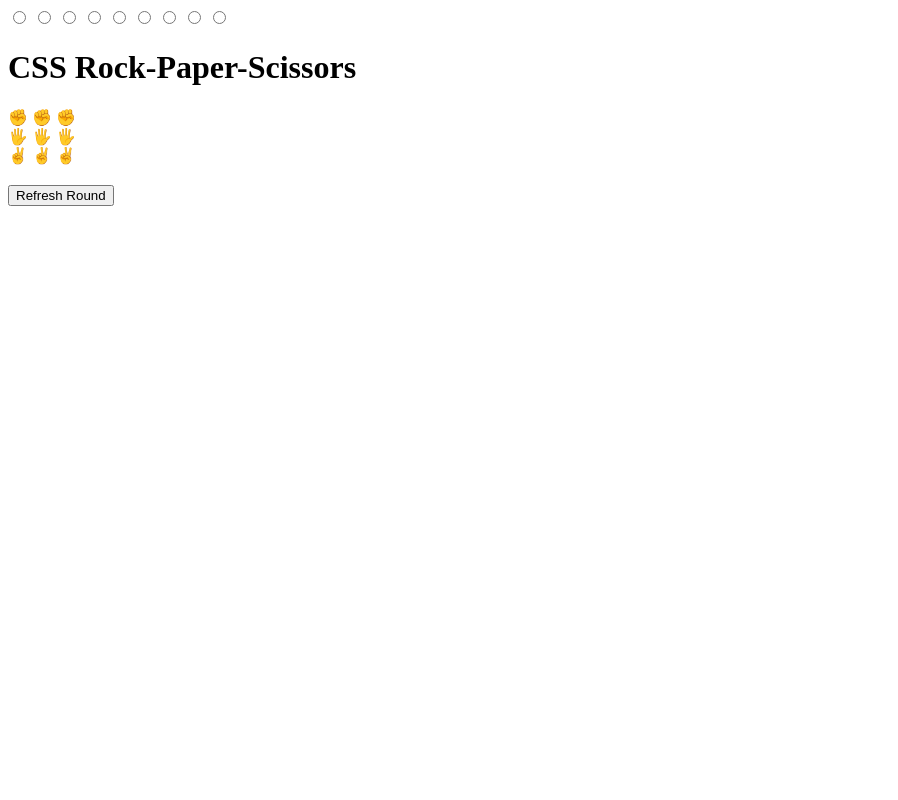
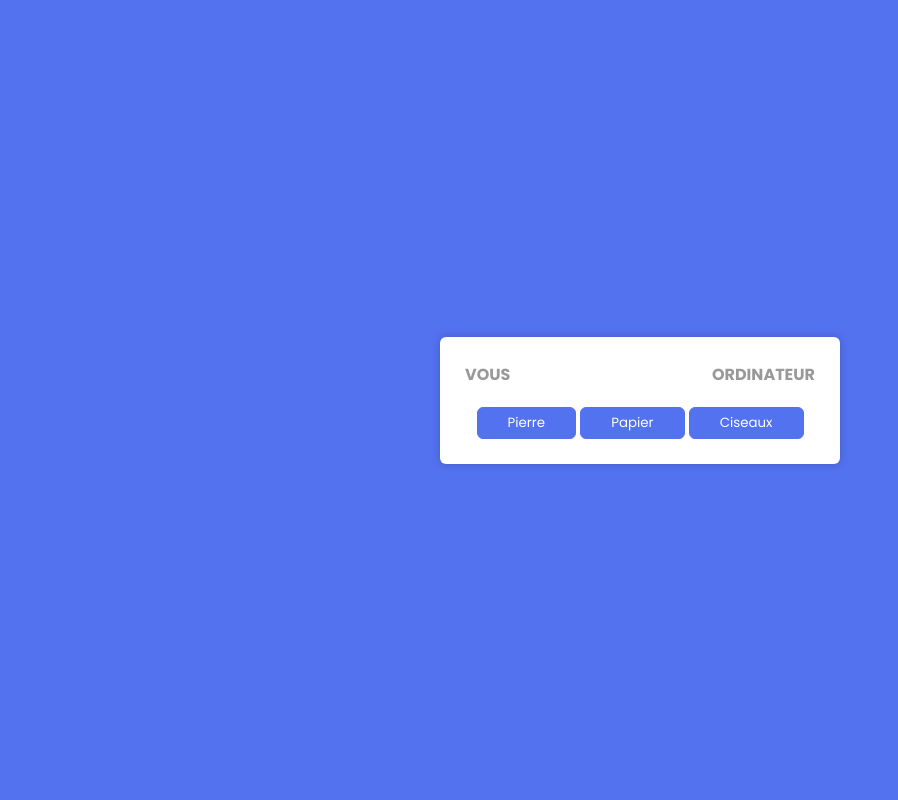
Before and after one commit to rin4d/projetdemo, a PHP site: page /ppc/ppc.html in a window 1280 px wide. Shown: the whole page, without its empty margins (0-898 px from the left). Run offline with PHP 8.4, Linux system fonts and the light colour scheme; a stand-in replaces the project's code that opens the database connection.

Commit message:
Add files via upload

```diff
--- a/ppc/ppc.css
+++ b/ppc/ppc.css
@@ -1,233 +1,62 @@
-@import url('https://fonts.googleapis.com/css?family=Acme&display=swap');
 
-@keyframes changeOrder {
-  from { z-index: 9;}
-  to { z-index: 1; }
+*{
+    margin: 0;
+    padding: 0;
+    box-sizing: border-box;
+    font-family: "Poppins", sans-serif;
 }
 
-@keyframes handShake {
-  0%,100% { transform: rotate(10deg); }
-  50% { transform: rotate(-10deg); }
+body{
+    display: flex;
+    align-items: center;
+    justify-content: center;
+    height: 100vh;
+    flex-direction: column;
+    background-color: #5372f0;
 }
 
-@keyframes handShake2 {
-  0%,100% { transform: rotateY(180deg) rotate(10deg); }
-  50% { transform: rotateY(180deg) rotate(-10deg); }
+section{
+    display: flex;
+    flex-direction: column;
+    align-items: center;
+    width: 400px;
+    background-color: #fff;
+    padding: 25px;
+    box-shadow: 0 0 10px rgba(0,0,0,0.2);
+    border-radius: 6px;
 }
 
-html, body {
-  margin: 0;
-  padding: 0;
-  border: 0;
-  line-height: 1;
-  font-family: Acme, Arial, sans-serif;
+.choix{
+    display: flex;
+    width: 100%;
+    justify-content: space-between;
+}
+.choix h4{
+    display: flex;
+    flex-direction: column;
+    align-items: center;
+    text-transform: uppercase;
+    color: #999;
 }
 
-form {
-  position: absolute;
-  top: 0;
-  right: 0;
-  bottom: 0;
-  left: 0;
-  display: flex;
-  align-items: center;
-  justify-content: center;
-  flex-direction: column;
+img {
+    width: 60px;
+    height: 60px;
+    margin: 20px 0;
 }
 
-h1 {
-  text-align: center;
+button{
+    padding: 5px 30px;
+    margin-top: 20px;
+    border: 1px solid #5372f0;
+    background-color: #5372f0;
+    color: #fff;
+    cursor: pointer;
+    border-radius: 6px;
+    text-transform: capitalize;
 }
 
-#hands {
-  text-align: center;
+button:focus{
+    background: #fff;
+    color: #5372f0;
 }
-
-input:checked ~ div .hand {
-  animation: none !important;
-}
-
-.hand {
-  margin: 20px;
-  width: 200px;
-  height: 200px;
-  position: relative;
-  transform: rotate(10deg);
-  display: inline-block;
-  animation: handShake 2s infinite;
-}
-
-.hand > div {
-  position: absolute;
-  box-sizing: border-box;
-  border: 2px solid black;
-  background: gold;
-  transition: all 0.1s;
-}
-
-.fist {
-  height: 110px;
-  left: 40px;
-  top: 50px;
-  width: 90px;
-  border-radius: 20px 0 0 20px;
-}
-
-.finger {
-  width: 70px;
-  height: 30px;
-  border-radius: 20px;
-  left: 80px;
-  transform-origin: 0 50%;
-}
-
-.finger-1 { top: 50px; --dif: 0px; }
-.finger-2 { top: 78px; left: 84px; --dif: 4px; }
-.finger-3 { top: 106px; --dif: 0px; }
-.finger-4 { top: 134px; height: 26px; left: 76px; --dif: -8px; }
-
-div.thumb {
-  width: 35px;
-  height: 70px;
-
-  border-radius: 0 20px 20px 20px;
-  top: 50px;
-  left: 80px;
-  border-left: 0 solid;
-  box-shadow: -17px 6px 0 -15px black;
-}
-
-div.arm {
-  width: 22px;
-  height: 70px;
-  left: 20px;
-  top: 70px;
-  border: 0;
-  border-top: 2px solid black;
-  border-bottom: 2px solid black;
-}
-
-#user-hand {
-  transform: rotateY(180deg);
-  animation: handShake2 2s infinite;
-  position: relative;
-}
-
-input[type="radio"] {
-  position: absolute;
-  top: -1000in;
-  left: -1000in;
-}
-
-input[id$="scissors"]:checked ~ div #user-hand .finger-1,
-input[id^="scissors"]:checked ~ div #computer-hand .finger-1 {
-  width: 130px;
-  transform:rotate(-5deg);
-}
-
-input[id$="scissors"]:checked ~ div #user-hand .finger-2,
-input[id^="scissors"]:checked ~ div #computer-hand .finger-2 {
-  width: 130px;
-  transform:rotate(5deg);
-}
-
-input[id$="paper"]:checked ~ div #user-hand .finger-1,
-input[id$="paper"]:checked ~ div #user-hand .finger-2,
-input[id$="paper"]:checked ~ div #user-hand .finger-3,
-input[id$="paper"]:checked ~ div #user-hand .finger-4,
-input[id^="paper"]:checked ~ div #computer-hand .finger-1,
-input[id^="paper"]:checked ~ div #computer-hand .finger-2,
-input[id^="paper"]:checked ~ div #computer-hand .finger-3,
-input[id^="paper"]:checked ~ div #computer-hand .finger-4 {
-  left: 124px;
-  left: calc(124px + var(--dif));
-  width: 80px;
-  border-left: 0;
-  border-radius: 0 20px 20px 0;
-}
-
-#rock-rock:checked ~ div h2::before,
-#paper-paper:checked ~ div h2::before,
-#scissors-scissors:checked ~ div h2::before {
-  content: "You Tied!"
-}
-#rock-paper:checked ~ div h2::before,
-#paper-scissors:checked ~ div h2::before,
-#scissors-rock:checked ~ div h2::before {
-  content: "You Win!"
-}
-#rock-scissors:checked ~ div h2::before,
-#paper-rock:checked ~ div h2::before,
-#scissors-paper:checked ~ div h2::before {
-  content: "Computer Wins!"
-}
-
-#message {
-  text-align: center;
-  display: none;
-}
-
-input:checked ~ #message {
-  display: block;
-}
-
-#hands {
-  display: flex;
-  align-items: center;
-  justify-content: center;
-}
-
-#icons {
-  width: 30px;
-  height: 200px;
-  display: inline-flex;
-  flex-direction: column;
-}
-
-#icons > div {
-  flex: 1;
-  align-items: center;
-  justify-content: center;
-  width: 60px;
-  height: 60px;
-  overflow: hidden;
-  position: relative;
-}
-
-
-label:active {
-  position:static;
-  margin-left: 60px;
-}
-
-label:active::before {
-  content: "";
-  position: absolute;
-  top: 0;
-  left: 0;
-  width: 60px;
-  z-index: 10;
-  height: 60px;
-}
-
-
-label {
-  animation: changeOrder 0.45s infinite linear;
-  background: #f5f5f5;
-  border: 1px solid #ccc;
-  box-sizing: border-box;
-  cursor: pointer;
-  display: block;
-  height: 60px;
-  width: 60px;
-  line-height: 60px;
-  font-size: 2rem;
-  position: absolute;
-  top: 0;
-  left: 0;
-  user-select: none;
-}
-
-label:nth-of-type(1) { animation-delay: -0.00s; }
-label:nth-of-type(2) { animation-delay: -0.15s; }
-label:nth-of-type(3) { animation-delay: -0.30s; }
--- a/ppc/ppc.html
+++ b/ppc/ppc.html
@@ -1,61 +1,29 @@
-<form>
-
-    <input type="radio" id="rock-rock" name="rock-paper-scissors">
-    <input type="radio" id="rock-paper" name="rock-paper-scissors">
-    <input type="radio" id="rock-scissors" name="rock-paper-scissors">
-    <input type="radio" id="paper-rock" name="rock-paper-scissors">
-    <input type="radio" id="paper-paper" name="rock-paper-scissors">
-    <input type="radio" id="paper-scissors" name="rock-paper-scissors">
-    <input type="radio" id="scissors-rock" name="rock-paper-scissors">
-    <input type="radio" id="scissors-paper" name="rock-paper-scissors">
-    <input type="radio" id="scissors-scissors" name="rock-paper-scissors">
-
-    <div>
-      <h1>CSS Rock-Paper-Scissors</h1>
-      <div id="hands">
-        <div class="hand" id="computer-hand">
-          <div class="fist"></div>
-          <div class="finger finger-1"></div>
-          <div class="finger finger-2"></div>
-          <div class="finger finger-3"></div>
-          <div class="finger finger-4"></div>
-          <div class="thumb"></div>
-          <div class="arm"></div>
+<!DOCTYPE html>
+<html lang="fr">
+<head>
+    <meta charset="UTF-8">
+    <meta name="viewport" content="width=device-width, initial-scale=1.0">
+    <title>Document</title>
+    <link rel="stylesheet" href="ppc.css">
+    <link rel="preconnect" href="https://fonts.googleapis.com">
+<link rel="preconnect" href="https://fonts.gstatic.com" crossorigin>
+<link href="https://fonts.googleapis.com/css2?family=Bebas+Neue&family=Poppins:ital,wght@0,100;0,200;0,300;0,400;0,500;0,600;0,700;0,800;0,900;1,100;1,200;1,300;1,400;1,500;1,600;1,700;1,800;1,900&family=Roboto:ital,wght@0,100;0,300;0,400;0,500;0,700;0,900;1,100;1,300;1,400;1,500;1,700;1,900&family=Source+Sans+3:ital,wght@0,200..900;1,200..900&display=swap" rel="stylesheet">
+</head>
+<body>
+    <section>
+        <div class="choix">
+        <h4>Vous<span id="choix-utilisateur"></span></h4>
+        <h4>Ordinateur<span id="choix-ordinateur"></span></h4>
+            </div>
+        <h4><span id="resultat"></span></h4>
+        <div class="bouttons_choix_jeu">
+            <button id="pierre">pierre</button>
+            <button id="papier">papier</button>
+            <button id="ciseaux">ciseaux</button>
         </div>
 
-        <div class="hand" id="user-hand">
-          <div class="fist"></div>
-          <div class="finger finger-1"></div>
-          <div class="finger finger-2"></div>
-          <div class="finger finger-3"></div>
-          <div class="finger finger-4"></div>
-          <div class="thumb"></div>
-          <div class="arm"></div>
-        </div>
+    </section>
 
-        <div id="icons">
-          <div>
-            <label for="rock-rock">✊</label>
-            <label for="paper-rock">✊</label>
-            <label for="scissors-rock">✊</label>
-          </div>
-          <div>
-            <label for="rock-paper">🖐️</label>
-            <label for="paper-paper">🖐️</label>
-            <label for="scissors-paper">🖐️</label>
-          </div>
-          <div>
-            <label for="rock-scissors">✌</label>
-            <label for="paper-scissors">✌</label>
-            <label for="scissors-scissors">✌</label>
-          </div>
-        </div>
-      </div>
-    </div>
-
-    <div id="message">
-      <h2></h2>
-      <input type="reset" value="Refresh Round" />
-    </div>
-
-  </form>
+    <script src="ppc.js"></script>
+</body>
+</html>
--- /dev/null
+++ b/ppc/ppc.js
@@ -0,0 +1,49 @@
+const contenantChoixOrdinateur = document.getElementById('choix-ordinateur');
+const contenantChoixUtilisateur = document.getElementById('choix-utilisateur');
+const contenantResultat = document.getElementById('resultat');
+
+const choixPossibles = document.querySelectorAll('button');
+let ChoixUtilisateur;
+let resultat;
+let ChoixOrdinateur;
+
+// Événement 'Click sur les boutons'
+choixPossibles.forEach(button => button.addEventListener('click', (e) => {
+    // Récupération de l'ID du bouton cliqué
+    ChoixUtilisateur = e.target.id;
+    // On ajoute l'image qui correspond au choix
+    contenantChoixUtilisateur.innerHTML = `<img src="${ChoixUtilisateur}.png" alt="${ChoixUtilisateur}">`;
+    generer_choix_ordinateur();
+    verification();
+}));
+
+// Fonction pour générer le choix de l'ordinateur
+function generer_choix_ordinateur(){
+    const random = Math.floor(Math.random() * 3); // Générer des nombres compris entre 0 et 2
+    if (random === 0) {
+        ChoixOrdinateur = "pierre";
+    } else if (random === 1) {
+        ChoixOrdinateur = "papier";
+    } else if (random === 2) {
+        ChoixOrdinateur = "ciseaux";
+    }
+
+    // On ajoute l'image qui correspond au choix
+    contenantChoixOrdinateur.innerHTML = `<img src="${ChoixOrdinateur}.png" alt="${ChoixOrdinateur}">`;
+}
+
+// Fonction pour vérifier si le joueur a gagné ou pas
+function verification() {
+    if (ChoixUtilisateur === ChoixOrdinateur) {
+        resultat = "Égalité!";
+    } else if (
+        (ChoixUtilisateur === "pierre" && ChoixOrdinateur === "ciseaux") ||
+        (ChoixUtilisateur === "papier" && ChoixOrdinateur === "pierre") ||
+        (ChoixUtilisateur === "ciseaux" && ChoixOrdinateur === "papier")
+    ) {
+        resultat = "Gagné!";
+    } else {
+        resultat = "Perdu!";
+    }
+    contenantResultat.innerHTML = resultat;
+}
```
Also changed, not shown: jeux.html (+11 -10 lines).
